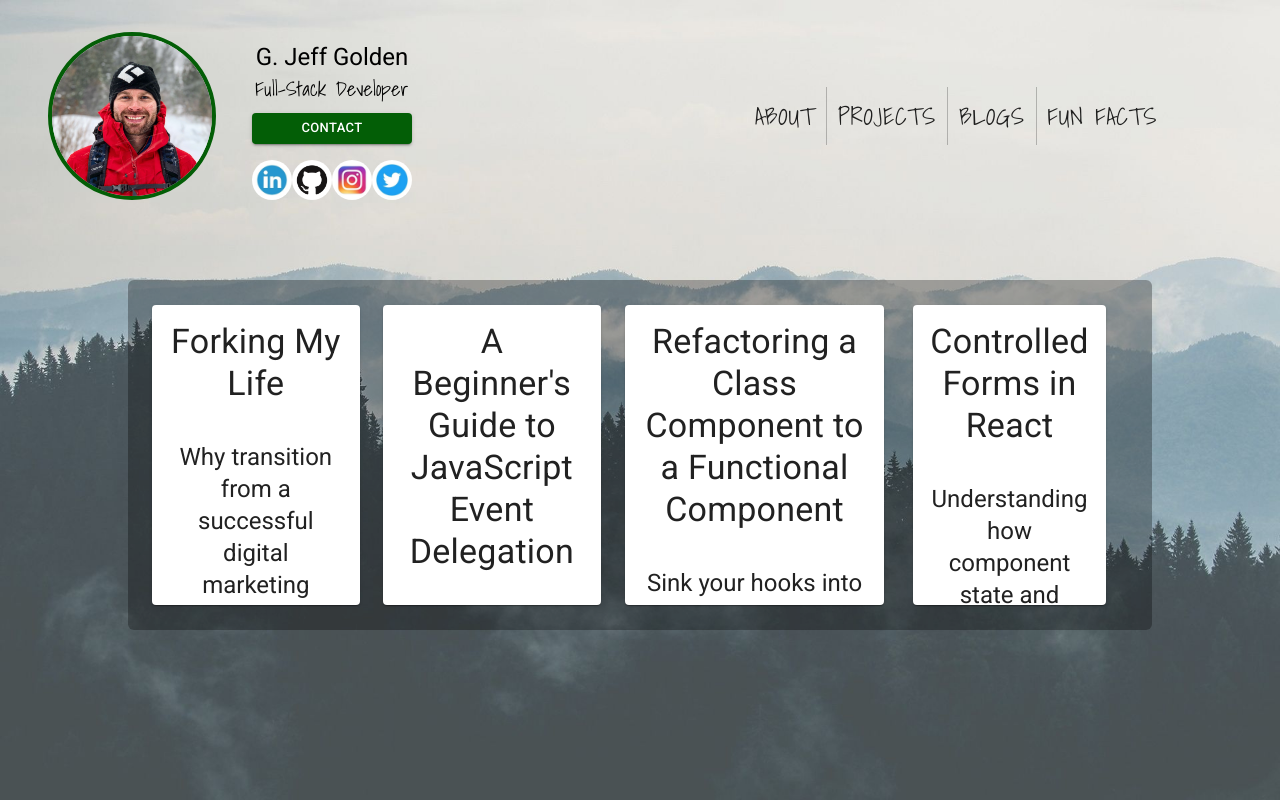
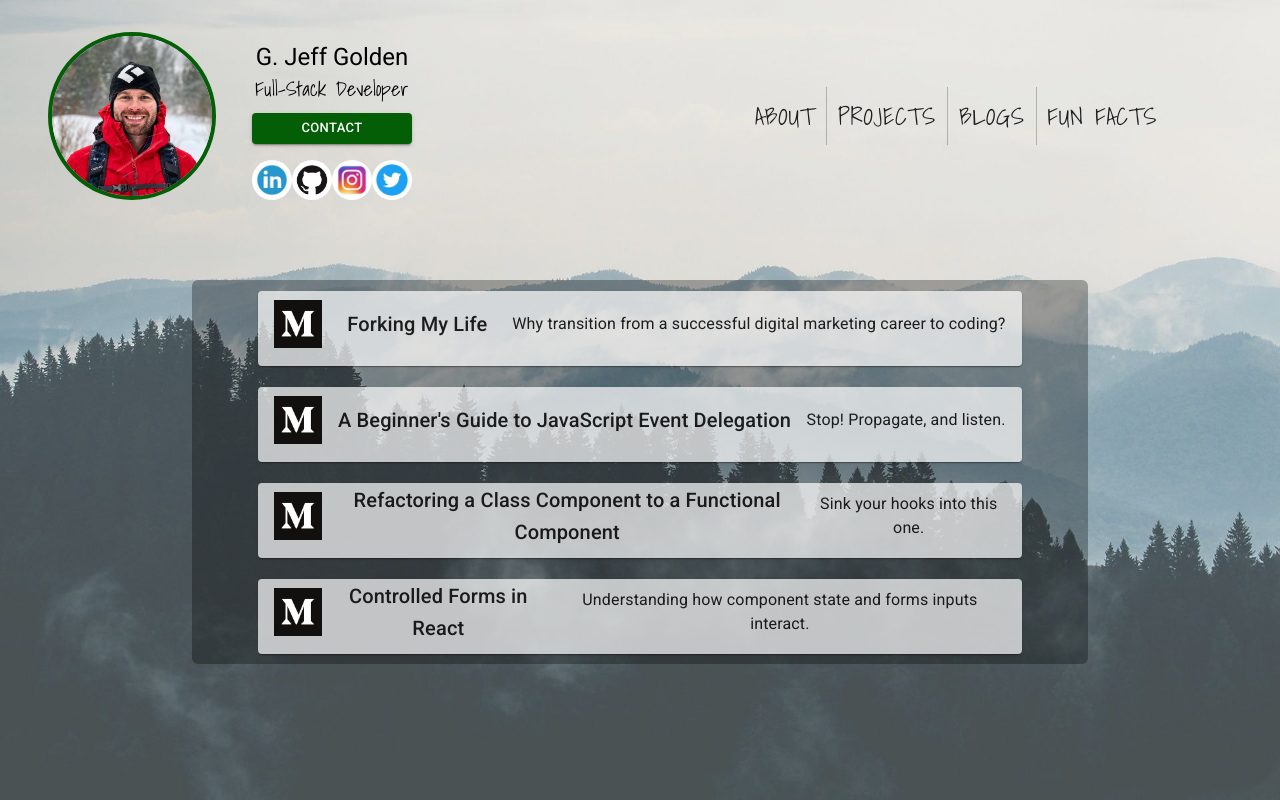
Before and after one commit to gjeffgolden/personal-website, a React (Create React App) app: page /blogs in a window 1280 px wide. Built offline with nearby package versions, Linux system fonts and the light colour scheme.

Commit message:
Blog card styling.

```diff
--- a/src/components/BlogCard.js
+++ b/src/components/BlogCard.js
@@ -1,22 +1,22 @@
-import React from 'react'
-import { Card, CardContent, Typography, Link } from '@material-ui/core'
+import React from 'react';
+import { Card, CardContent, Typography, Link } from '@material-ui/core';
+import MediumLogo from '../assets/icons/medium-logo.png';
 
-export default function BlogCard({ headline, teaser, wordpress, setSelectedBlog }) {
+export default function BlogCard({ headline, teaser, wordpress }) {
 
     const handleClick = (event) => {
         console.log(event.target.innerText)
     }
 
     return (
-        <div>
-            {/* <Link underline="none" href={wordpress} target="_blank"> */}
-                <Card onClick={handleClick} style={{display: "flex", flexFlow: 'column', justifyContent: 'space-between', height: '300px', width: "90%"}}>
-                    <CardContent>
-                        <Typography variant="h4" gutterBottom={true}>{headline}</Typography>
-                        <Typography variant="h5" style={{paddingTop: '1.5rem'}}>{teaser}</Typography>
+            <Link underline="none" href={wordpress} target="_blank" style={{display: 'flex', flexFlow: 'column', alignItems: "center", width: "100%"}}>
+                <Card onClick={handleClick} style={{display: "flex", height: '75px', width: "90%", backgroundColor: "rgb(255, 255, 255, 0.7"}}>
+                    <CardContent style={{display: "flex", flexFlow: "row", width: "100%", justifyContent: "space-between", alignItems: "center"}}>
+                        <img src={MediumLogo} alt="Medium.com Logo" style={{width: "3rem"}} />
+                        <Typography variant="h6">{headline}</Typography>
+                        <Typography variant="body1">{teaser}</Typography>
                     </CardContent>
                 </Card>
-            {/* </Link> */}
-        </div>
+            </Link>
     )
 }
--- a/src/components/NavLinks.js
+++ b/src/components/NavLinks.js
@@ -1,4 +1,4 @@
-import React, { useState } from 'react';
+import React from 'react';
 import { Container, Button, ButtonGroup } from '@material-ui/core';
 
 export default function NavLinks() {
--- a/src/pages/Blogs.js
+++ b/src/pages/Blogs.js
@@ -1,11 +1,9 @@
-import React, { useState } from 'react';
+import React from 'react';
 import { Container } from '@material-ui/core';
 import BlogCard from '../components/BlogCard';
 
 export default function Blogs() {
 
-    const [selectedBlog, setSelectedBlog] = useState({});
-    const [isBlogSelected, setIsBlogSelected] = useState(false);
 
     const blogs = [
         {
@@ -41,7 +39,6 @@ export default function Blogs() {
                 headline={blog.headline}
                 teaser={blog.teaser}
                 wordpress={blog.wordpress}
-                setSelectedBlog={setSelectedBlog}
             />
         )
     }
@@ -49,9 +46,19 @@ export default function Blogs() {
     return (
         <Container
             maxWidth='xl'
-            style={{height: "350px", width: "80%", backgroundColor: "rgb(0, 0, 0, .3", marginTop: '5rem', display: 'flex', flexFlow: 'row', justifyContent: 'space-between', alignItems: 'center', borderRadius: '6px'}}
+            style={{
+                height: "24rem",
+                width: "70%",
+                backgroundColor: "rgb(0, 0, 0, .3",
+                marginTop: '5rem',
+                display: 'flex',
+                flexFlow: 'column',
+                justifyContent: 'space-around',
+                alignItems: 'center',
+                borderRadius: '6px',
+            }}
         >
-            {isBlogSelected ? null : displayBlogs()}
+            {displayBlogs()}
         </Container>
     )
 }
--- a/src/pages/Header.js
+++ b/src/pages/Header.js
@@ -7,7 +7,7 @@ import NavLinks from '../components/NavLinks'
 export default function Header() {
     return (
             <Container id="nav-container" maxWidth='xl' style={{display: 'flex', flexFlow: 'row', justifyContent: 'space-between', alignItems: 'center', paddingTop: '2rem'}}>
-                <Container id="contact-card" maxWidth="m" style={{display: 'flex', flexFlow: 'row', alignItems: 'flex-end'}}>
+                <Container id="contact-card" maxWidth="md" style={{display: 'flex', flexFlow: 'row', alignItems: 'flex-end'}}>
                     <Link id="headshot" href="/">
                         <Avatar alt="Jeff Golden" src={Headshot} style={{height: '10rem', width: '10rem', border: '4px #035e06 solid'}} />
                     </Link>
```
Also changed, not shown: src/assets/icons/medium-logo.png (added).
